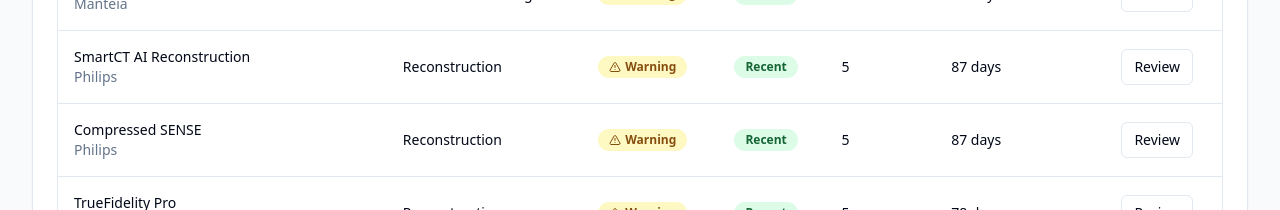
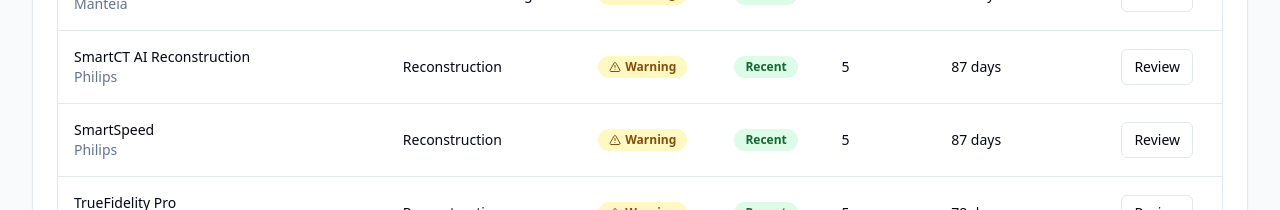
Before and after one commit to DLinRT-eu/website, a React (Vite) app: page /review in a window 1280 px wide. Shown: the part 2760-2970 px from the top of the page. Built offline with nearby package versions, Linux system fonts and the light colour scheme.

Commit message:
Code edited in Lovable Code Editor
Edited UI in Lovable

```diff
--- a/src/data/products/reconstruction/philips.ts
+++ b/src/data/products/reconstruction/philips.ts
@@ -66,7 +66,7 @@ export const PHILIPS_PRODUCTS: ProductDetails[] = [
   },
   {
     id: "philips-compressed-sense",
-    name: "Compressed SENSE",
+    name: "SmartSpeed",
     company: "Philips",
     category: "Reconstruction",
     description: "AI-driven MRI acceleration technology using deep learning reconstruction algorithms to reduce scan times while maintaining image quality.",
```
